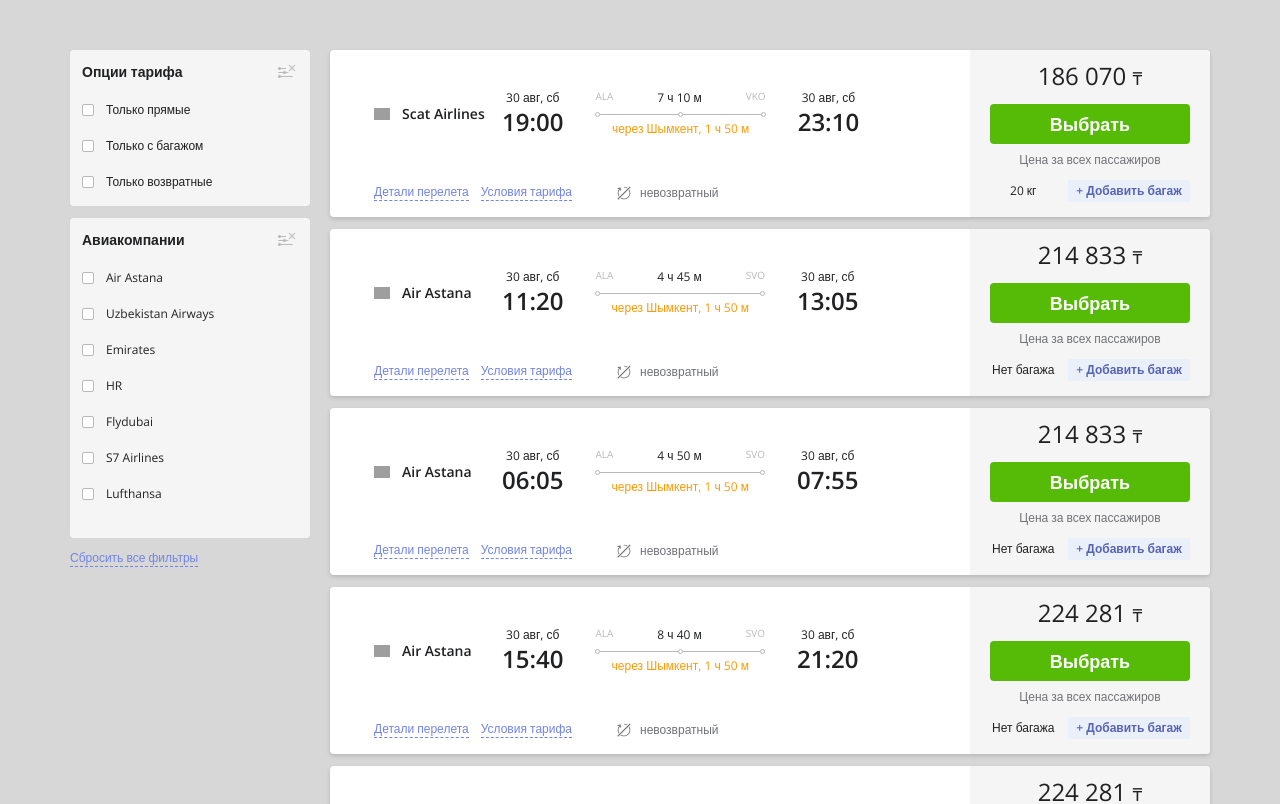
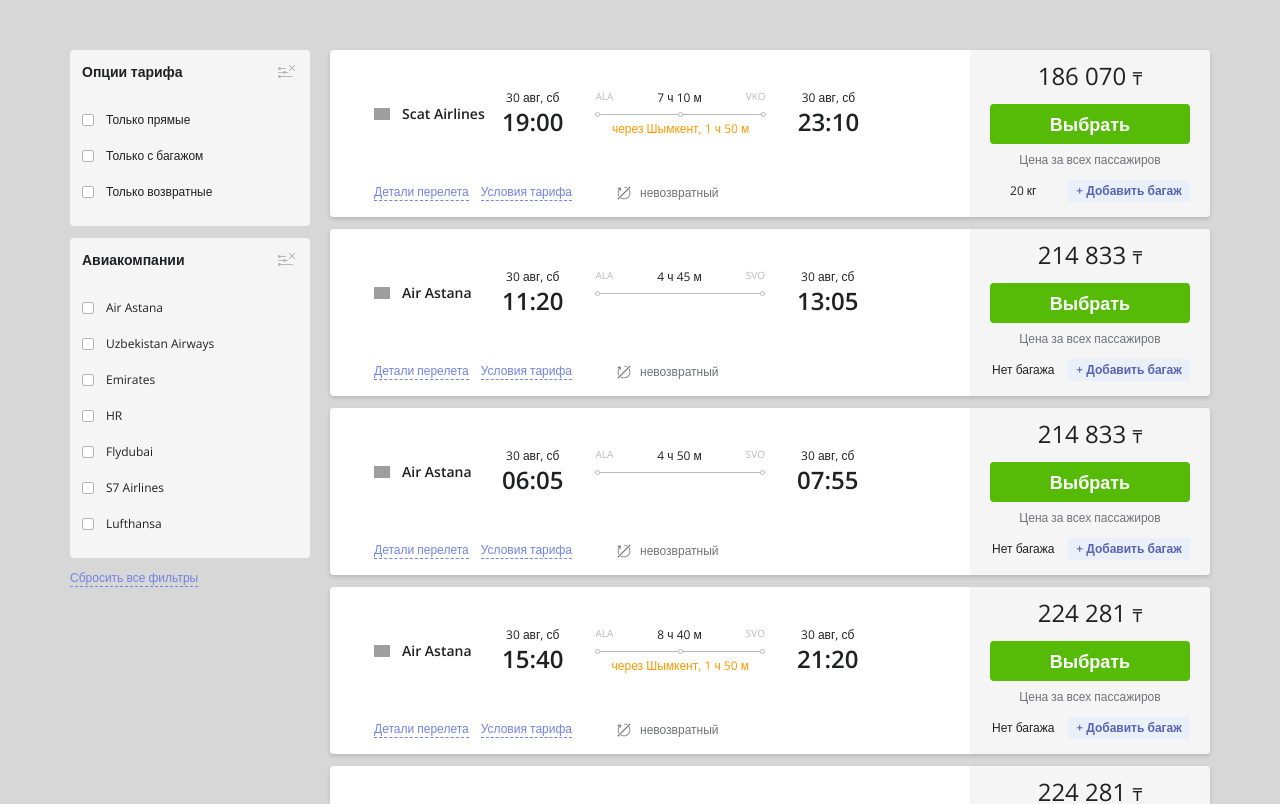
Before and after one commit to alen-ich/aviata-task, a Vue app: page / in a window 1280 px wide. Shown: the top 804 px of the page. Built offline with nearby package versions, Linux system fonts and the light colour scheme; grey boxes are pictures that could not be loaded.

Commit message:
fix: hover on filters

```diff
--- a/src/components/CompanyFilter.vue
+++ b/src/components/CompanyFilter.vue
@@ -26,8 +26,8 @@
 </script>
 
 <template>
-    <div class="flex flex-col bg-beige text-deep-dark pt-3 px-3 pb-4 gap-y-5 w-60 h-80 rounded">
-        <div class="flex justify-between items-center">
+    <div class="flex flex-col bg-beige text-deep-dark pt-3 pr-1 pb-4 gap-y-5 w-60 h-80 rounded">
+        <div class="flex justify-between items-center pl-3 pr-2">
             <h4 class="text-sm font-bold">Авиакомпании</h4>
             <button type="button" id="close-filter" @click="resetFilters">
                 <svg width="20" height="20" viewBox="0 0 20 20" fill="none" xmlns="http://www.w3.org/2000/svg">
@@ -38,8 +38,8 @@
             </button>
 
         </div>
-        <div class="flex flex-col overflow-y-scroll h-full gap-y-5 airline-list">
-            <label class="flex gap-x-3 items-center cursor-pointer custom-label text-deep-dark text-xs"
+        <div class="flex flex-col overflow-y-scroll h-full airline-list">
+            <label class="flex gap-x-3 items-center cursor-pointer custom-label text-deep-dark text-xs hover:bg-deep-beige py-[10px] pl-3"
                 v-for="(airline, code) in airlines">
                 <span class="w-3 h-3 bg-white rounded-sm border-[1px] border-solid border-grey relative checkbox-custom"
                     :class="{ 'bg-bright-green border-bright-green checkbox-custom-checked': airlineFilter.includes(code) }"></span>
--- a/src/components/OptionsFilter.vue
+++ b/src/components/OptionsFilter.vue
@@ -40,8 +40,8 @@
 </script>
 
 <template>
-    <div class="flex flex-col bg-beige text-deep-dark pt-3 px-3 pb-4 gap-y-5 w-60 rounded">
-        <div class="flex justify-between items-center">
+    <div class="flex flex-col bg-beige text-deep-dark pt-3 pb-4 pr-1 gap-y-5 w-60 rounded">
+        <div class="flex justify-between items-center pl-3 pr-2">
             <h4 class="text-sm font-bold">Опции тарифа</h4>
             <button type="button" id="close-filter" @click="resetFilters">
                 <svg width="20" height="20" viewBox="0 0 20 20" fill="none" xmlns="http://www.w3.org/2000/svg">
@@ -52,8 +52,8 @@
             </button>
 
         </div>
-        <div class="flex flex-col gap-y-5">
-            <label class="flex gap-x-3 items-center cursor-pointer custom-label text-deep-dark text-xs"
+        <div class="flex flex-col">
+            <label class="flex gap-x-3 items-center cursor-pointer custom-label text-deep-dark text-xs pl-3 py-[10px] hover:bg-deep-beige"
                 v-for="option in optionsArr">
                 <span class="w-3 h-3 bg-white rounded-sm border-[1px] border-solid border-grey relative checkbox-custom"
                     :class="{ 'bg-bright-green border-bright-green checkbox-custom-checked': optionsFilter.includes(option.value) }"></span>
--- a/src/components/Ticket.vue
+++ b/src/components/Ticket.vue
@@ -56,11 +56,12 @@
                                     class="w-[5px] h-[5px] border-[1px] border-solid border-grey rounded-full bg-white z-10">
                                 </div>
                             </div>
-                            <div class="flex justify-center text-orange-yellow text-xs">
+                            <div v-if="ticketData.itineraries[0][0].stops > 0"
+                                class="flex justify-center text-orange-yellow text-xs">
                                 через Шымкент, 1 ч 50 м
                             </div>
                         </div>
-                        <TicketDate :date="arrDate" :date-diff="dateDiff"/>
+                        <TicketDate :date="arrDate" :date-diff="dateDiff" />
                     </div>
                 </div>
             </div>
--- a/tailwind.config.cjs
+++ b/tailwind.config.cjs
@@ -10,6 +10,7 @@
         "light-blue": "#eaf0fa",
         "deep-blue": "#5763b3",
         "beige": "#f5f5f5",
+        "deep-beige": "#ebebeb",
         "grey": "#b9b9b9",
         "blue": "#7284e4",
         "orange-yellow": "#ff9900",
```
